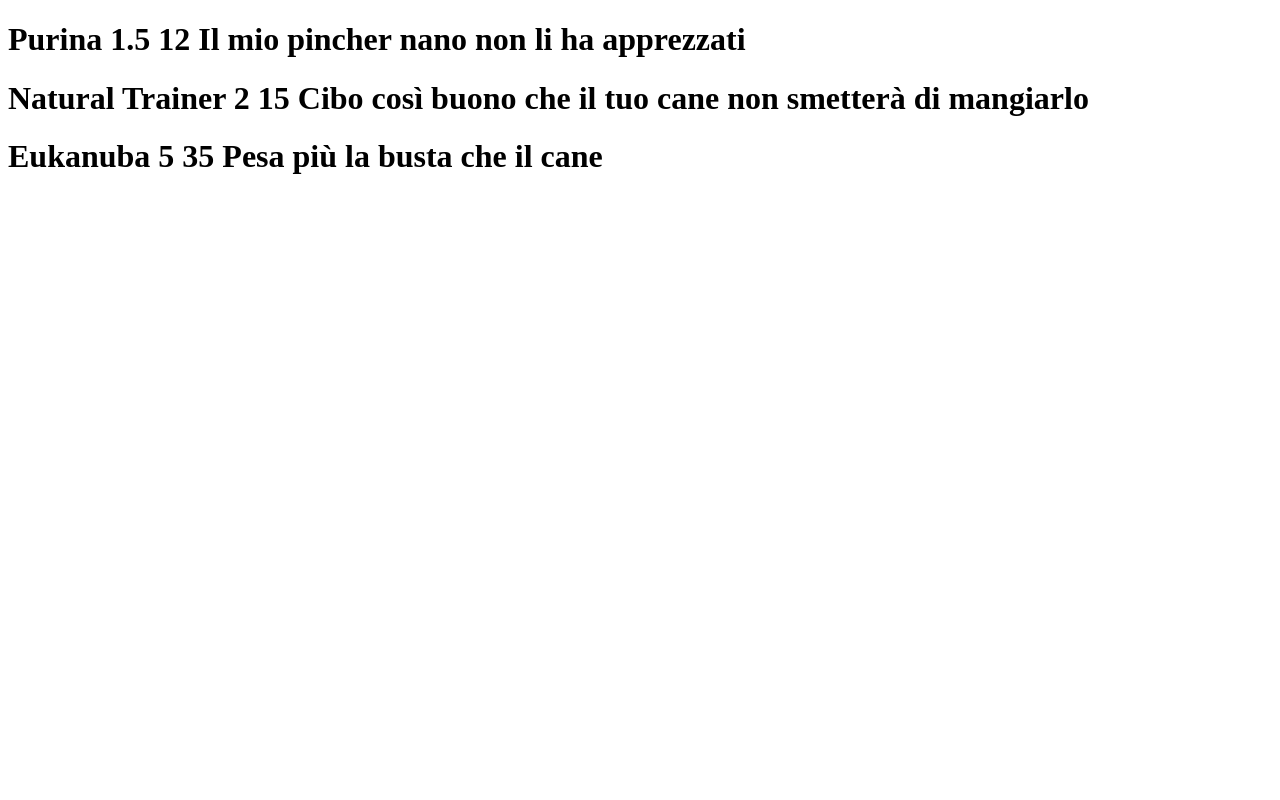
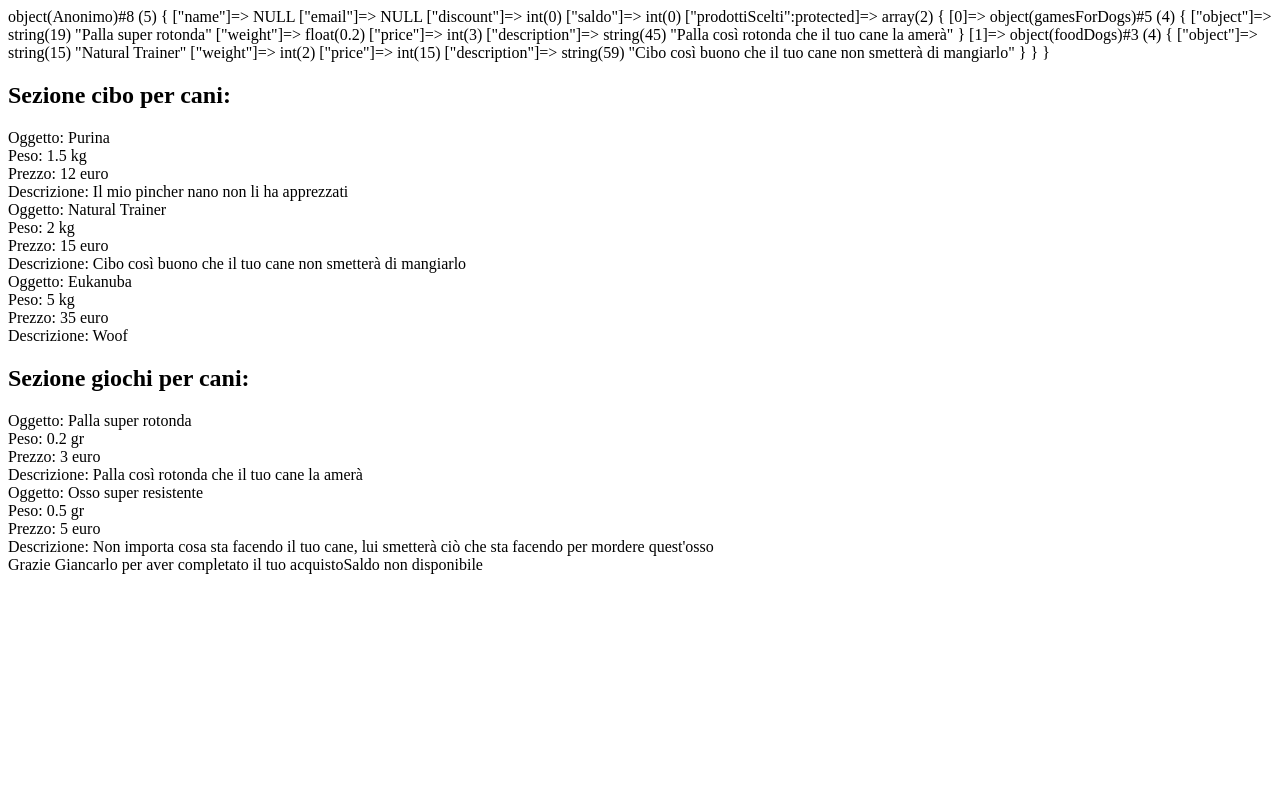
Before and after one commit to DNParadox/php-oop-2, a PHP site: page / in a window 1280 px wide. Run offline with PHP 8.4, Linux system fonts and the light colour scheme.

Commit message:
Push finale

```diff
--- /dev/null
+++ b/anonimo.php
@@ -0,0 +1,45 @@
+
+<?php
+
+class Anonimo {
+    public $name;
+
+    public $email;
+
+    public $discount = 0;
+
+    public $saldo = 0;
+
+    protected $prodottiScelti = [];
+
+
+    public function aggiungiProdotto($prodotto) {
+        $this->prodottiScelti[] = $prodotto;
+    }
+
+    public function getProdottiScelti() {
+        return $this->prodottiScelti;
+    }
+
+    public function calcolaPrezzoTotale() {
+        // Facciamo la somma dei prezzi dei prodotti scelti
+        $sommaTotale = 0;
+        foreach($this->prodottiScelti as $prodotto) {
+            $sommaTotale += $prodotto->price;
+        }
+
+        return $sommaTotale;
+    }
+
+    public function effettuaPagamento() {
+        $totaleDaPagare = $this->calcolaPrezzoTotale();
+
+        if($this->saldo < $totaleDaPagare) {
+            die('Saldo non disponibile');
+        } else {
+            return 'ok';
+        }
+    }
+}
+
+?>
--- /dev/null
+++ b/giochipercani.php
@@ -0,0 +1,13 @@
+<?php
+
+require_once __DIR__ . '/product.php';
+
+class gamesForDogs extends product {
+
+    public $description = "Giochi super belli per cani";
+
+
+}
+
+
+?>
--- a/index.php
+++ b/index.php
@@ -10,6 +10,9 @@ Buon pomeriggio :ascoli1898: -->
 <?php
 require_once __DIR__ . "/product.php";
 require_once __DIR__ . "/cibopercani.php";
+require_once __DIR__ . "/giochipercani.php";
+require_once __DIR__ . "/utente.php";
+require_once __DIR__ . "/anonimo.php";
 
 // Array dove pusheremo cibo per cani
 $foodForDogs = [];
@@ -26,10 +29,37 @@ $foodForDogs[] = $naturalTrainer;
 
 // Marca 3 cibo cani
 $eukanuba = new foodDogs('Eukanuba', 5, 35);
-$eukanuba->description = 'Pesa più la busta che il cane';
+$eukanuba->description = 'Woof';
 $foodForDogs[] = $eukanuba;
 
 
+
+// Array dove pusheremo i giochi per cani
+$gameForDogs = [];
+
+// Marca 1 Giocho per cane
+$palla = new gamesForDogs('Palla super rotonda', 0.2, 3);
+$palla->description = "Palla così rotonda che il tuo cane la amerà";
+$gameForDogs[] = $palla;
+
+
+// Marca 2 Gioco per cane
+$osso = new gamesForDogs('Osso super resistente', 0.5, 5);
+$osso->description = "Non importa cosa sta facendo il tuo cane, lui smetterà ciò che sta facendo per mordere quest'osso";
+$gameForDogs[] = $osso;
+
+
+
+// Definiamo un utente che avrà il 20% di sconto e la lista  di oggetti da comprare
+$giancarlo_esposito = new Utente('Giancarlo Esposito', 'gian96@gmail.com');
+$giancarlo_esposito->aggiungiProdotto($osso);
+$giancarlo_esposito->aggiungiProdotto($eukanuba);
+
+$anonymous = new Anonimo();
+$anonymous->aggiungiProdotto($palla);
+$anonymous->aggiungiProdotto($naturalTrainer);
+
+var_dump($anonymous);
 
 ?>
 
@@ -42,16 +72,42 @@ $foodForDogs[] = $eukanuba;
     <title>php OOP 2</title>
 </head>
 <body>
-    <?php foreach ($foodForDogs as $DogsFood){ ?>
-<h1>
 
-    <?php echo $DogsFood->object; ?>
-    <?php echo $DogsFood->weight; ?>
-    <?php echo $DogsFood->price; ?>
-    <?php echo $DogsFood->description; ?>
+<!-- Sezione Cibo -->
 
-</h1>
+<h2>Sezione cibo per cani: </h2>
+<?php foreach ($foodForDogs as $DogsFood){ ?>
+    <div> Oggetto: <?php echo $DogsFood->object; ?></div>
+    <div> Peso: <?php echo $DogsFood->weight; ?> kg</div>
+    <div> Prezzo: <?php echo $DogsFood->price; ?>  euro</div>
+    <div> Descrizione: <?php echo $DogsFood->description; ?> </div>
+<?php } ?>
 
+<!-- Sezione Giochi -->
+
+<h2>Sezione giochi per cani: </h2>
+<?php foreach ($gameForDogs as $Dogsgame){ ?>
+    <div> Oggetto: <?php echo $Dogsgame->object; ?></div>
+    <div> Peso: <?php echo $Dogsgame->weight; ?> gr</div>
+    <div> Prezzo: <?php echo $Dogsgame->price; ?>  euro</div>
+    <div> Descrizione: <?php echo $Dogsgame->description; ?> </div>
 <?php } ?>
+
+<?php
+
+
+// var_dump($giancarlo_esposito);
+$giancarlo_esposito->saldo = 40;
+if($giancarlo_esposito->effettuaPagamento() === 'ok') {
+    echo 'Grazie Giancarlo per aver completato il tuo acquisto';
+}
+
+
+$anonymous->saldo = 14;
+if($anonymous->effettuaPagamento() === 'ok') {
+    echo 'Grazie per aver completato il tuo acquisto';
+}
+?>
+<div></div>
 </body>
 </html>
--- /dev/null
+++ b/utente.php
@@ -0,0 +1,49 @@
+
+<?php
+
+class Utente {
+    public $name;
+
+    public $email;
+
+    public $discount = 20;
+
+    public $saldo = 0;
+
+    protected $prodottiScelti = [];
+
+    public function __construct($_name, $_email) {
+        $this->name = $_name;
+        $this->email = $_email;
+    }
+
+    public function aggiungiProdotto($prodotto) {
+        $this->prodottiScelti[] = $prodotto;
+    }
+
+    public function getProdottiScelti() {
+        return $this->prodottiScelti;
+    }
+
+    public function calcolaPrezzoTotale() {
+        // Facciamo la somma dei prezzi dei prodotti scelti
+        $sommaTotale = 0;
+        foreach($this->prodottiScelti as $prodotto) {
+            $sommaTotale += $prodotto->price;
+        }
+
+        return $sommaTotale;
+    }
+
+    public function effettuaPagamento() {
+        $totaleDaPagare = $this->calcolaPrezzoTotale();
+
+        if($this->saldo < $totaleDaPagare) {
+            die('Saldo non disponibile');
+        } else {
+            return 'ok';
+        }
+    }
+}
+
+?>
```
